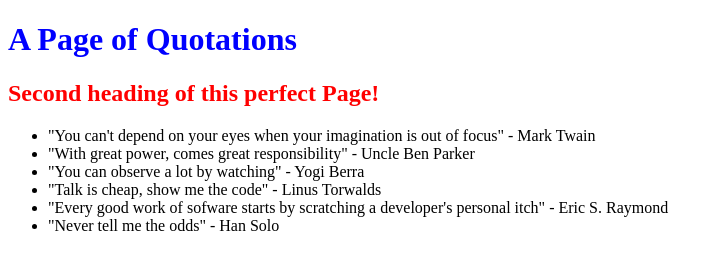
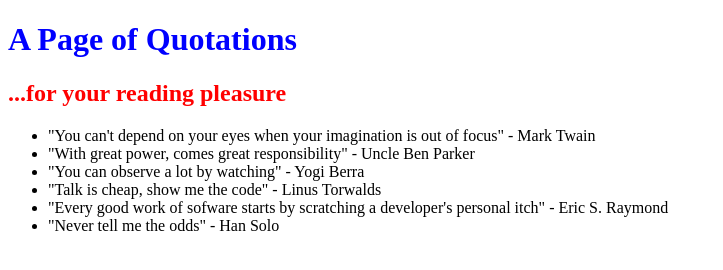
Before and after one commit to maurnham/0_melanie_openSAP_repo, a plain HTML site: page index.html in a window 1280 px wide. Shown: the whole page, without its empty margins (0-723 px from the left). Drawn offline with Linux system fonts and the light colour scheme.

Commit message:
changed second header ...for your reading pleasure

```diff
--- a/index.html
+++ b/index.html
@@ -7,7 +7,7 @@
 	</head>
 	<body>
 		<h1>A Page of Quotations</h1>
-		<h2>Second heading of this perfect Page!</h2>
+		<h2>...for your reading pleasure</h2>
 		<ul>
 			<li>"You can't depend on your eyes when your imagination is out of focus" - Mark Twain</li>
 			<li>"With great power, comes great responsibility" - Uncle Ben Parker</li>
```
